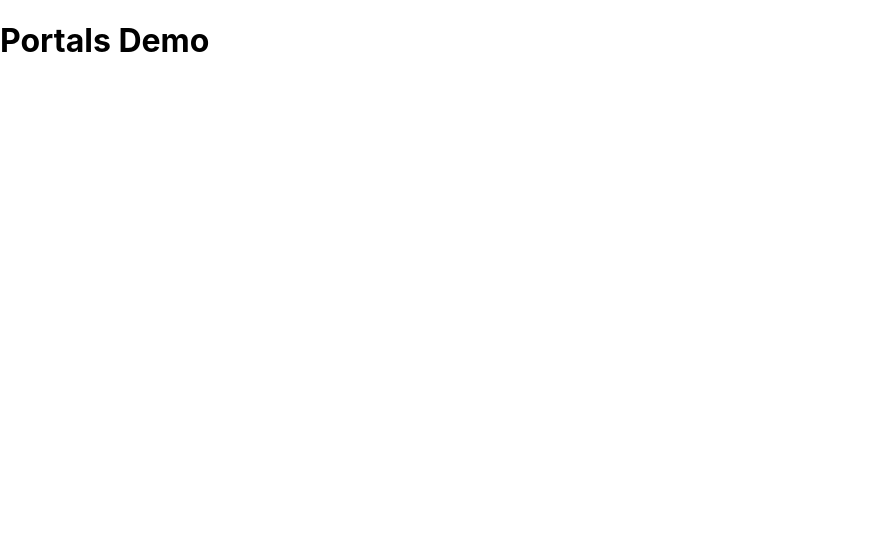
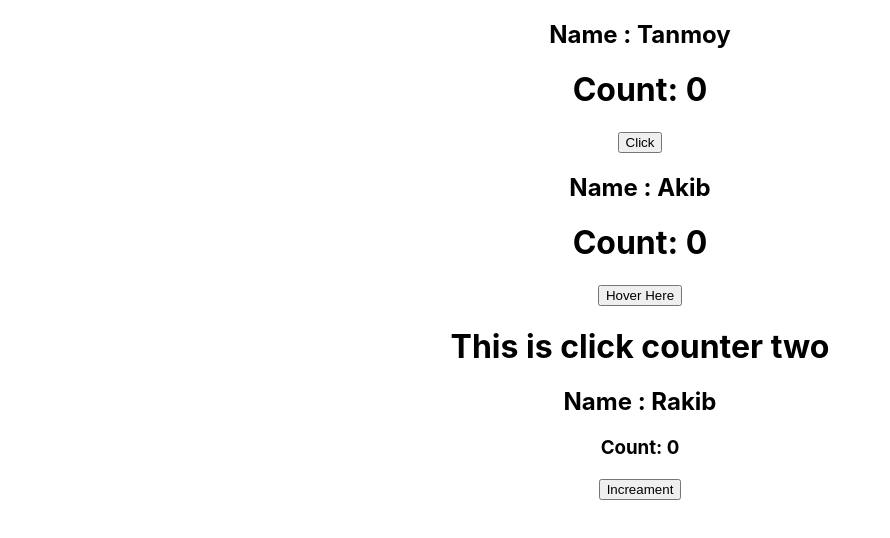
Before and after one commit to tnmy2426/first_react_app, a React (Create React App) app: page / in a window 1280 px wide. Shown: the top 538 px of the page, without its empty margins (0-890 px from the left). Built offline with nearby package versions, Linux system fonts and the light colour scheme.

Commit message:
Higher Order Component- created a higher order component and used with another three component which has same functionality

```diff
--- a/src/App.js
+++ b/src/App.js
@@ -1,7 +1,10 @@
 import React from 'react';
 // import logo from './logo.svg';
 import './App.css';
-import PortalDemo from './components/PortalDemo';
+import ClickCounter from './components/ClickCounter';
+import ClickCounterTwo from './components/ClickCounterTwo';
+import HoverCounter from './components/HoverCounter';
+// import PortalDemo from './components/PortalDemo';
 // import ForwardRefA from './components/ForwardRefA';
 // import MemoA from './components/MemoA';
 // import PureComp from './components/PureComp';
@@ -75,7 +78,10 @@ function App() {
       {/* <PureComp /> */}
       {/* <MemoA /> */}
       {/* <ForwardRefA /> */}
-      <PortalDemo />
+      {/* <PortalDemo /> */}
+      <ClickCounter name="Tanmoy" />
+      <HoverCounter name="Akib" />
+      <ClickCounterTwo name="Rakib" />
     </div>
   );
 }
--- /dev/null
+++ b/src/components/ClickCounter.js
@@ -0,0 +1,18 @@
+import React, { Component } from 'react'
+import WithCounter from './HOC/WithCounter'
+
+class ClickCounter extends Component {
+
+
+    render() {
+        return (
+            <div>
+                <h2>Name : {this.props.name} </h2>
+                <h1>Count: {this.props.value}</h1>
+                <button onClick={ ()=> this.props.increament()}>Click</button>
+            </div>
+        )
+    }
+}
+
+export default WithCounter(ClickCounter)
--- /dev/null
+++ b/src/components/ClickCounterTwo.js
@@ -0,0 +1,17 @@
+import React, { Component } from 'react'
+import WithCounter from './HOC/WithCounter'
+
+class ClickCounterTwo extends Component {
+    render() {
+        return (
+            <div>
+                <h1>This is click counter two</h1>
+                <h2>Name : {this.props.name} </h2>
+                <h3>Count: { this.props.value }</h3>
+                <button onClick={ ()=> this.props.increament()}>Increament</button>
+            </div>
+        )
+    }
+}
+
+export default WithCounter(ClickCounterTwo)
--- /dev/null
+++ b/src/components/HOC/WithCounter.js
@@ -0,0 +1,28 @@
+import React from 'react'
+
+
+const WithCounter = (OriginalComponent) => {
+    class NewComponent extends React.Component {
+        constructor(props) {
+            super(props)
+
+            this.state = {
+                 value: 0
+            }
+            this.increament = this.increament.bind(this)
+        }
+
+        increament(){
+            this.setState((prevState) => ({
+                value: prevState.value +1
+            }))
+        }
+
+        render(){
+            return <OriginalComponent value={this.state.value} increament={this.increament} {...this.props} />
+        }
+    }
+    return NewComponent
+}
+
+export default WithCounter
--- /dev/null
+++ b/src/components/HoverCounter.js
@@ -0,0 +1,17 @@
+import React, { Component } from 'react'
+import WithCounter from './HOC/WithCounter'
+
+class HoverCounter extends Component {
+
+    render() {
+        return (
+            <div>
+                <h2>Name : {this.props.name} </h2>
+                <h1>Count: {this.props.value}</h1>
+                <button onMouseOver={ ()=> this.props.increament()}>Hover Here</button>
+            </div>
+        )
+    }
+}
+
+export default WithCounter(HoverCounter)
```
